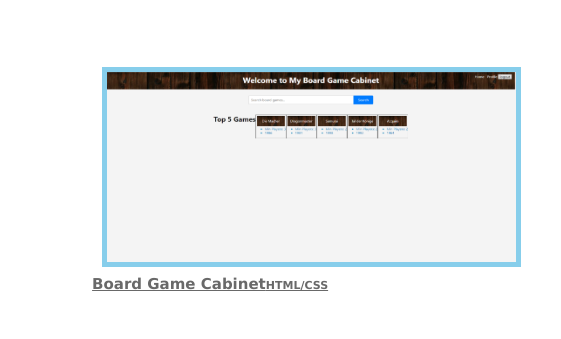
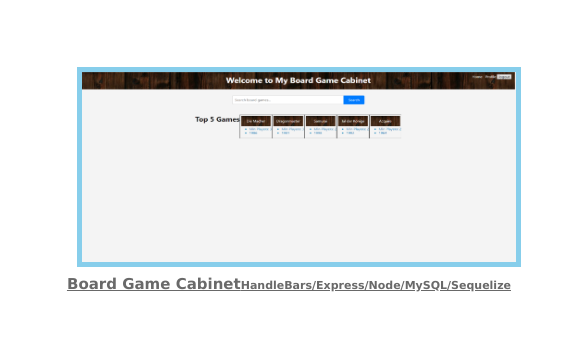
Before and after one commit to libbyou/professional-portfolio, a plain HTML site: page index.html in a window 1280 px wide. Shown: the part 461-800 px from the top of the page, 719-1280 px from the left. Drawn offline with Linux system fonts and the light colour scheme.

Commit message:
added Board GAme Cabinet

```diff
--- a/index.html
+++ b/index.html
@@ -53,7 +53,7 @@
         <h2 id="work">Work</h2>
         <figure id="work-figures">
                 <a class="link-text" href="https://bitstuck.github.io/brewery-experience/"><img id="top-work" src="./assets/images/Brewery Experience.gif">Brewery Experience <span class="language-type">HTML/CSS/JavaScript</span></a>
-                <a class="link-text" href="https://board-game-cabinet-project-2-a7bf951a2669.herokuapp.com/login"><img class="work-links" src="assets/images/Board Game Cabinet.png">Board Game Cabinet<span class="language-type">HTML/CSS</span></a>
+                <a class="link-text" href="https://board-game-cabinet-project-2-a7bf951a2669.herokuapp.com/login"><img class="work-links" src="assets/images/BoardGameCabinet.png">Board Game Cabinet<span class="language-type">HandleBars/Express/Node/MySQL/Sequelize</span></a>
                 <a class="link-text" href="libbyou.github.io/Challenge-1-UTABootcamp/"><img class="work-links" src="assets/images/Horiseon.png">Horiseon <span class="language-type">HTML/CSS </span></a>
                 <a class="link-text" href="https://libbyou.github.io/prework-study-guide/"><img class="work-links" src="assets/images/Prework-study-guide.png">Prework Study Guide <span class="language-type">HTML/CSS</span></a>
                 <a class="link-text" href="libbyou.github.io/Challenge-1-UTABootcamp/"><img class="work-links" src="assets/images/Horiseon.png">Horiseon <span class="language-type">HTML/CSS</span></a>
```
Also changed, not shown: assets/images/BoardGameCabinet.png (renamed from assets/images/Board Game Cabinet.png).
